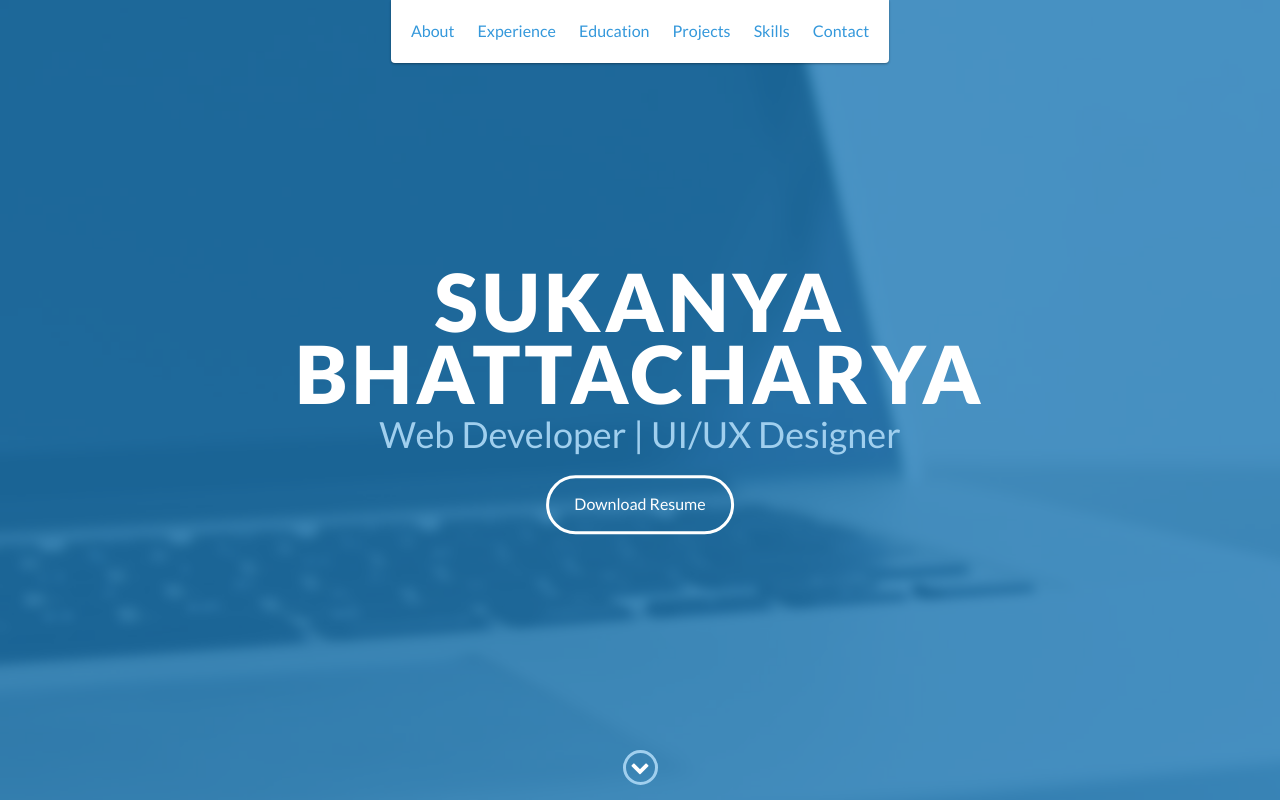
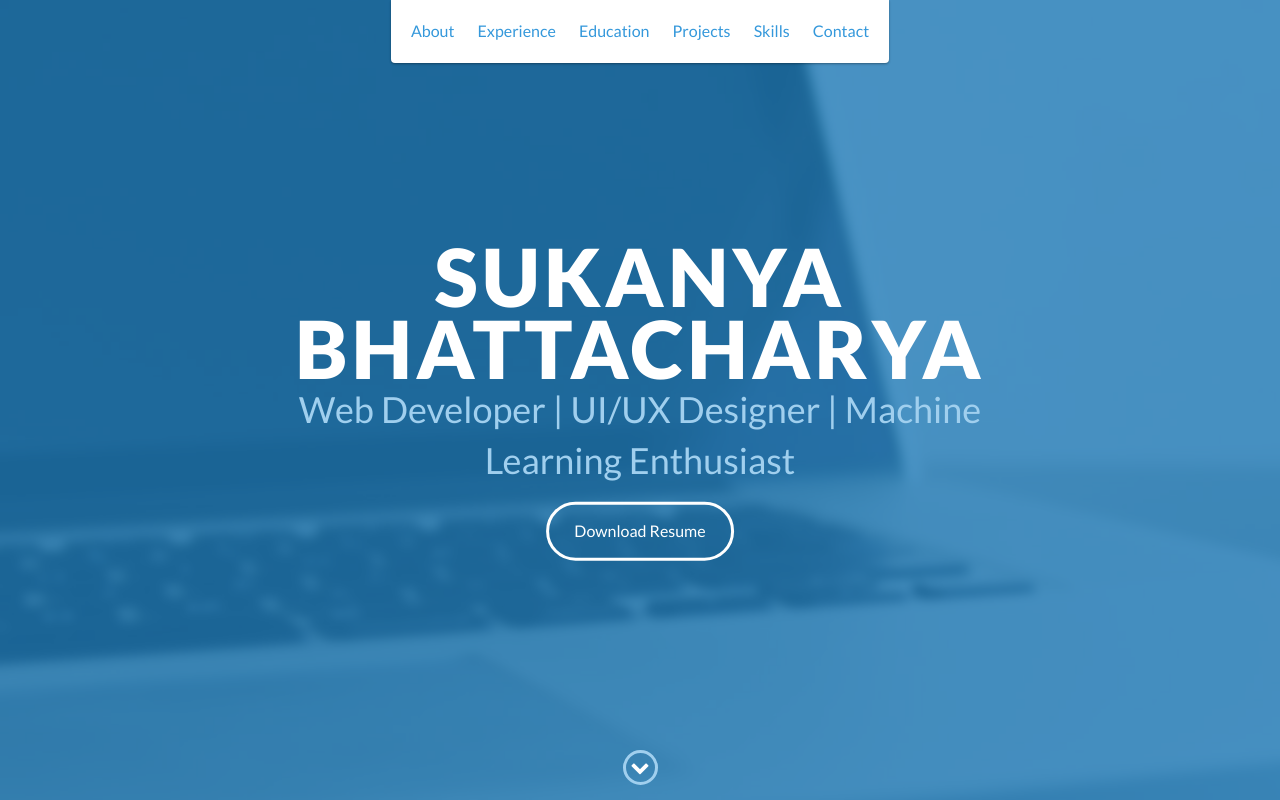
Before and after one commit to sukanya9899/sukanya9899.github.io, a website: page index.html in a window 1280 px wide. Shown: the top 800 px of the page. Drawn offline with nearby package versions, Linux system fonts and the light colour scheme.

Commit message:
Update index.html

```diff
--- a/index.html
+++ b/index.html
@@ -49,7 +49,7 @@
     <div id="lead">
         <div id="lead-content">
             <h1>Sukanya Bhattacharya</h1>
-            <h2>Web Developer | UI/UX Designer</h2>
+            <h2>Web Developer | UI/UX Designer | Machine Learning Enthusiast</h2>
             <a href="https://github.com/sukanya9899/sukanya9899.github.io/files/5449353/Sukanya_CV.pdf" class="btn-rounded-white">Download Resume</a>
         </div>
         <!-- End #lead-content -->
```
